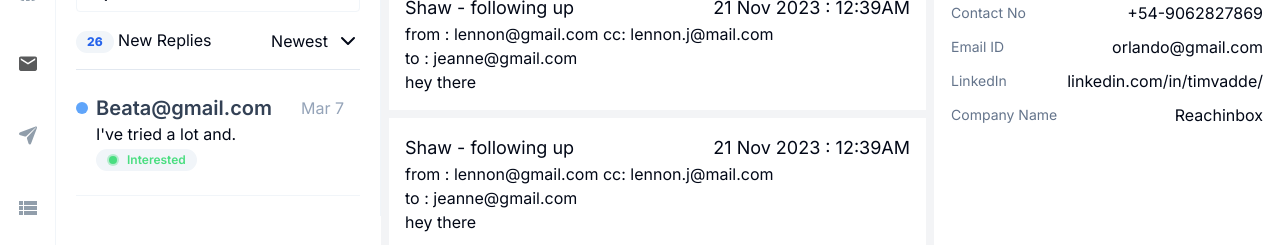
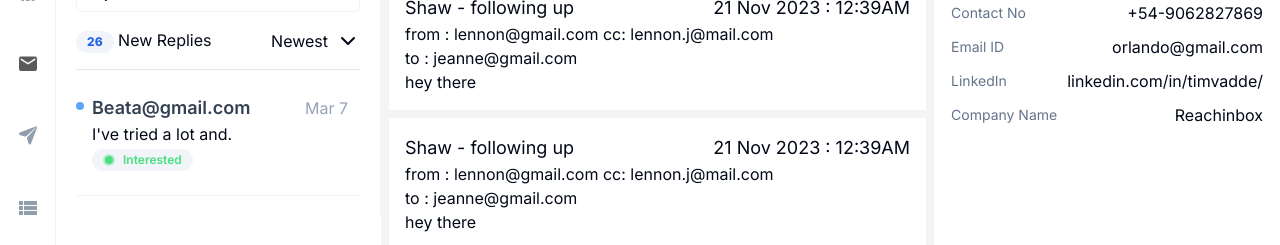
Before and after one commit to dev-subhadeep/mailassure, a Next.js app: page /dashboard/inbox in a window 1280 px wide. Shown: the part 174-419 px from the top of the page. Built offline with nearby package versions, Linux system fonts and the light colour scheme.

Commit message:
fix: Change inbox card email font size to large from extra large

```diff
--- a/src/components/InboxColumn/InboxCard.tsx
+++ b/src/components/InboxColumn/InboxCard.tsx
@@ -29,12 +29,12 @@ const InboxCard = ({
     >
       <div className={cn("w-1 h-auto", active && "bg-blue-400")}>
         {!isRead && !active && (
-          <div className="bg-blue-400 h-3 w-3 rounded-full mt-8"></div>
+          <div className="bg-blue-400 h-2 w-2 rounded-full mt-8"></div>
         )}
       </div>
-      <div className="w-full px-4 py-6">
+      <div className="w-full px-3 py-6">
         <div className="flex justify-between items-center">
-          <span className="text-xl font-semibold text-slate-700">{email}</span>
+          <span className="text-lg font-semibold text-slate-700">{email}</span>
           <span className="text-slate-400">{date}</span>
         </div>
         <div>{snippet}</div>
```
